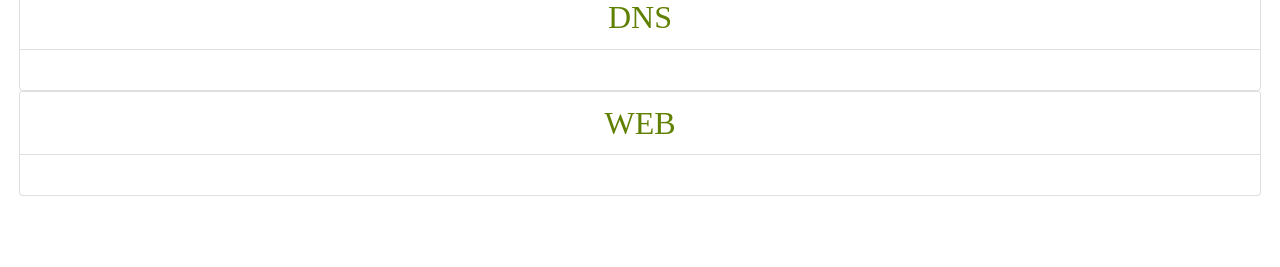
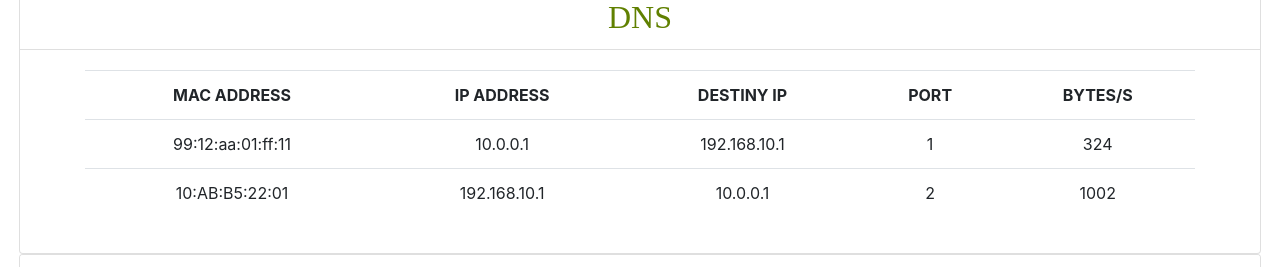
Before and after one commit to renato2110/SDN-Traffic-Monitor, an Angular app: page / in a window 1280 px wide. Shown: the part 398-665 px from the top of the page. Built offline with nearby package versions, Linux system fonts and the light colour scheme.

Commit message:
Components creation

```diff
--- a/src/app/app.component.html
+++ b/src/app/app.component.html
@@ -26,6 +26,7 @@
     </div>
     <div id="statistic-one">
       <div class="card-body">
+        <app-dns></app-dns>
       </div>
     </div>
   </div>
--- a/src/app/components/dns/dns.component.html
+++ b/src/app/components/dns/dns.component.html
@@ -1,3 +1,22 @@
-<p>
-  dns works!
-</p>
+<div class="container">
+  <table *ngIf="data" class="table table-striped">
+    <!-- ADD HEADERS -->
+    <tr>
+      <th>MAC ADDRESS</th>
+      <th>IP ADDRESS</th>
+      <th>DESTINY IP</th>
+      <th>PORT</th>
+      <th>BYTES/S</th>
+    </tr>
+
+    <!-- BIND ARRAY TO TABLE -->
+    <tr *ngFor="let element of data">
+      <td>{{element.mac}}</td>
+      <td>{{element.ip}}</td>
+      <td>{{element.destiny_ip}}</td>
+      <td>{{element.port}}</td>
+      <td>{{element.bytes}}</td>
+    </tr>
+  </table>
+  <p *ngIf="!data">No available data</p>
+</div>
--- a/src/app/components/dns/dns.component.ts
+++ b/src/app/components/dns/dns.component.ts
@@ -7,9 +7,29 @@ import { Component, OnInit } from '@angular/core';
 })
 export class DnsComponent implements OnInit {
 
+  private data;
+
   constructor() { }
 
   ngOnInit() {
+
+    this.data = [
+      {
+          "mac": "99:12:aa:01:ff:11",
+          "port": "1",
+          "ip": "10.0.0.1",
+          "destiny_ip": "192.168.10.1",
+          "bytes": "324"
+      },
+      {
+          "mac": "10:AB:B5:22:01",
+          "port": "2",
+          "ip": "192.168.10.1",
+          "destiny_ip": "10.0.0.1",
+          "bytes": "1002"
+      }
+    ]
+
   }
 
 }
```
